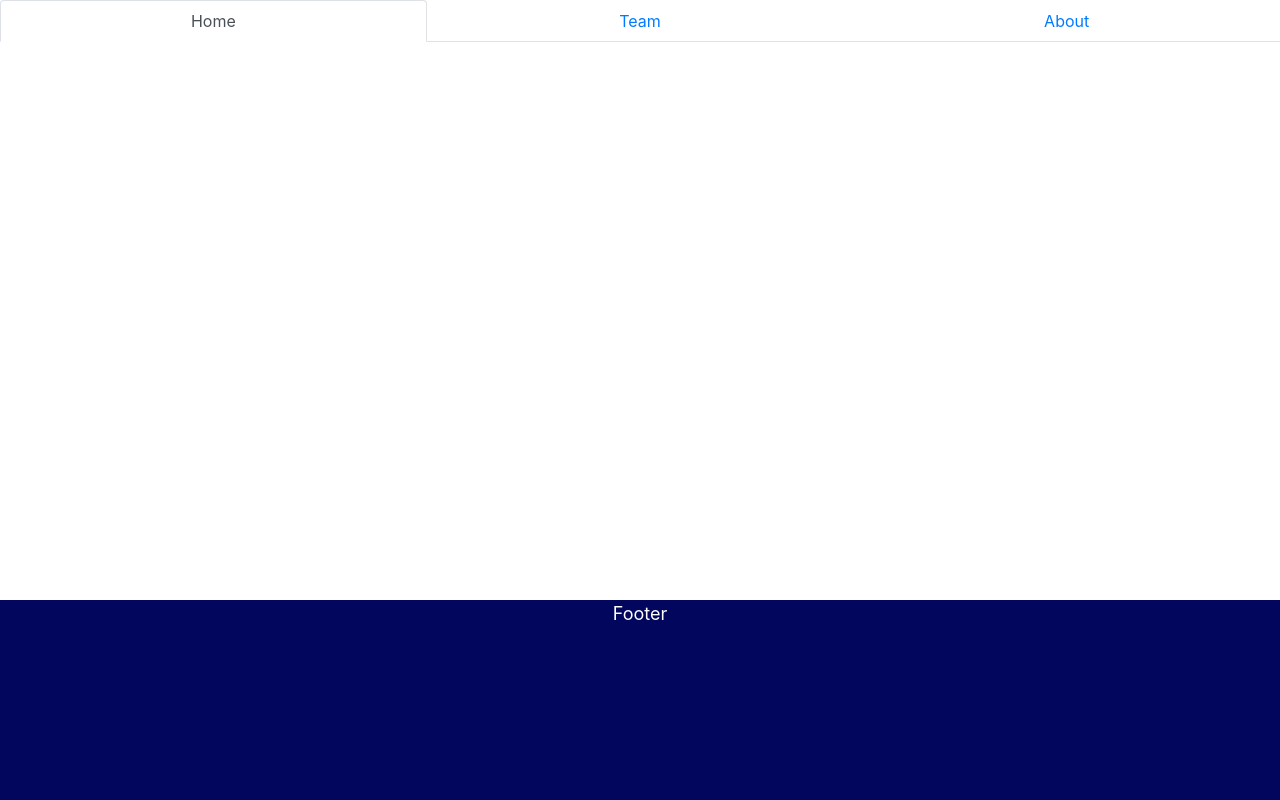
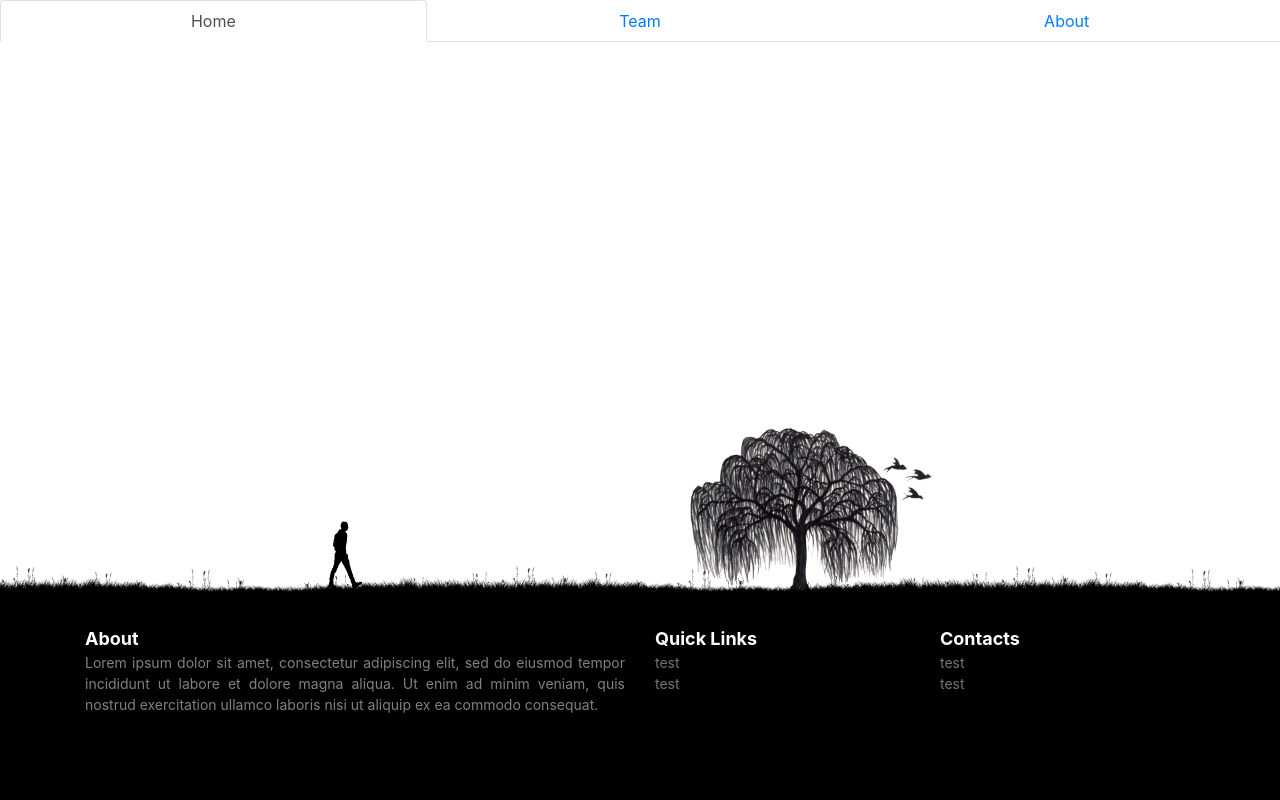
Before and after one commit to rshe01/Joblist, a Django app: page / in a window 1280 px wide. Run offline with Django 3.2, Linux system fonts and the light colour scheme; data that the repository does not hold is empty; some libraries are stand-ins or nearby versions.

Commit message:
creating cool footer

```diff
--- a/joblist/scraper/static/style.css
+++ b/joblist/scraper/static/style.css
@@ -1,23 +1,82 @@
 .footerStyle {
-  background-color: #02075d;
-  color: white;
   width: 100%;
-  height: 25vh;
+  height: 65vh;
   position: absolute;
   bottom: 0;
   font-size: large;
   text-align: center;
 }
 
+.images {
+  position: absolute;
+  width: 100%;
+  height: 100%;
+}
+.person {
+  background-image: url("/static/images/person.png");
+  background-repeat: no-repeat;
+  background-size: 50px;
+  bottom: 205px;
+  height: 75px;
+  width: 50px;
+  left: 25%;
+}
+.tree {
+  background-image: url("/static/images/tree.png");
+  bottom: 167px;
+  height: 250px;
+  width: 300px;
+  right: 25%;
+  background-size: 300px;
+  background-repeat: no-repeat;
+}
+
+.grass {
+  background-image: url("/static/images/grass.png");
+  background-repeat: repeat-x;
+  bottom: 190px;
+  height: 50px;
+  background-size: 500px;
+}
+
+.backgroundBottom {
+  background-color: black;
+  height: 200px;
+  bottom: 0;
+  color: white;
+}
 .page-container {
   position: relative;
   min-height: 100vh;
 }
 
 .content {
-  padding-bottom: 25vh;
+  padding-bottom: 65vh;
 }
 
 .richard {
   font-size: 100px;
 }
+
+.topics {
+  font-weight: bold;
+  text-align: left;
+}
+
+.footer-links {
+  padding-left: 0;
+  list-style: none;
+}
+.footer-links li {
+  font-size: 14px;
+  text-align: left;
+}
+
+.footer-links a {
+  color: #737373;
+}
+
+.footer-links a:hover {
+  color: #3366cc;
+  text-decoration: none;
+}
--- a/joblist/scraper/templates/footer.html
+++ b/joblist/scraper/templates/footer.html
@@ -2,6 +2,31 @@
 <!doctype html>
 <html lang="en">
     <div class="footerStyle">
-        <div>Footer</div>
+        <div class='images tree'></div>
+        <div class='images person'></div>
+        <div class='images grass'></div>
+        <div class='images backgroundBottom'>
+            <div style="padding-top: 25px;" class='container'>
+                <div class="row">
+                    <div class="col-sm-12 col-md-6">
+                        <div class="topics">About</div>
+                        <p style="font-size: 14px;color: grey;" class="information text-justify">Lorem ipsum dolor sit amet, consectetur adipiscing elit, sed do eiusmod tempor incididunt ut labore et dolore magna aliqua. Ut enim ad minim veniam, quis nostrud exercitation ullamco laboris nisi ut aliquip ex ea commodo consequat.</p>
+                    </div>
+                    <div class="col-xs-6 col-md-3">
+                        <div class="topics">Quick Links</div>
+                        <ul class="footer-links">
+                            <li><a href="#">test</a></li>
+                            <li><a href="#">test</a></li>
+                        </ul>
+                    </div>
+                    <div class="col-xs-6 col-md-3">
+                        <div class="topics">Contacts</div>
+                        <ul class="footer-links">
+                            <li><a href="#">test</a></li>
+                            <li><a href="#">test</a></li>
+                        </ul>
+                    </div>
+            </div>
+        </div>
     </div>
 </html>
--- a/joblist/scraper/views.py
+++ b/joblist/scraper/views.py
@@ -4,6 +4,5 @@ from .callingBS import big;
 def index(request):
     context={
         "content":big(),
-        "loopLength":range(15),
     }
     return render(request, 'page.html', context=context)
```
Also changed, not shown: joblist/scraper/static/images/grass.png (added), joblist/scraper/static/images/person.png (added), joblist/scraper/static/images/square.png (added), joblist/scraper/static/images/tree.png (added).
